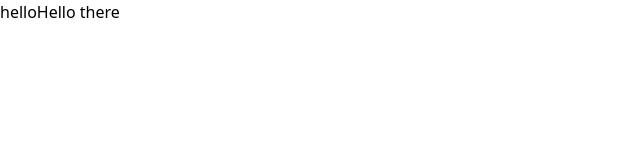
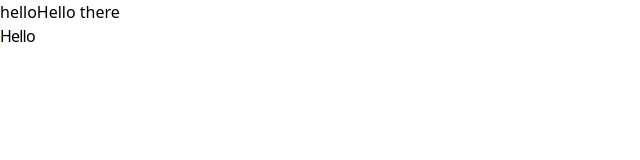
Before and after one commit to cornellh4i/lagos-volunteers, a Next.js app in the folder frontend/: page /about in a window 1280 px wide. Shown: the top 160 px of the page, without its empty margins (0-640 px from the left). Built offline with nearby package versions, Linux system fonts and the light colour scheme.

Commit message:
Complete utility class onboarding

```diff
--- a/frontend/src/pages/about.tsx
+++ b/frontend/src/pages/about.tsx
@@ -7,7 +7,9 @@ const About = () => {
     <>
       <Button text="hello" />
       Hello there
+  <div className="bg-black bg-opacity-10 bg-yellow-300 w-0.5 tracking-tighter">Hello</div>
     </>
+
   );
 };
 
```
